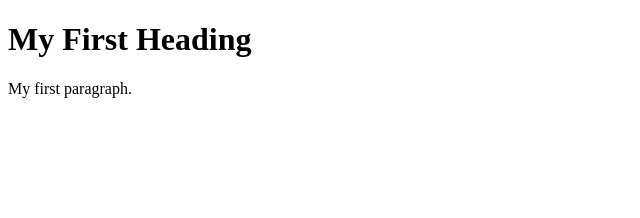
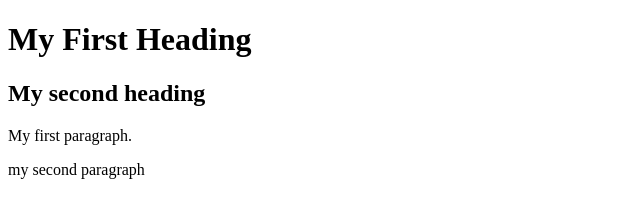
Before and after one commit to Emraemra/git_example, a plain HTML site: page index.html in a window 1280 px wide. Shown: the whole page, without its empty margins (0-640 px from the left). Drawn offline with Linux system fonts and the light colour scheme.

Commit message:
version 2

```diff
--- a/index.html
+++ b/index.html
@@ -3,8 +3,10 @@
 <body>
 
 <h1>My First Heading</h1>
+<h2>My second heading</h2>
 
 <p>My first paragraph.</p>
+<p>my second paragraph</p>
 
 </body>
 </html>
```
